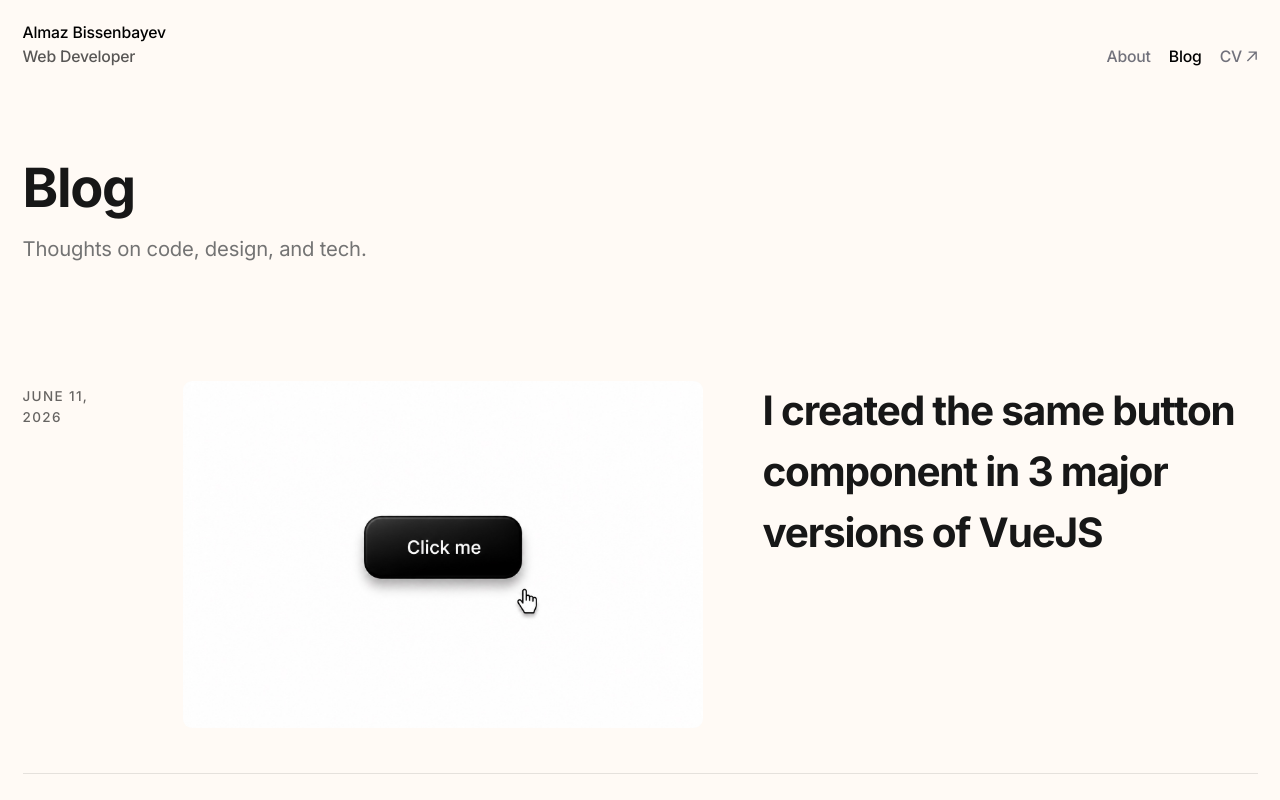
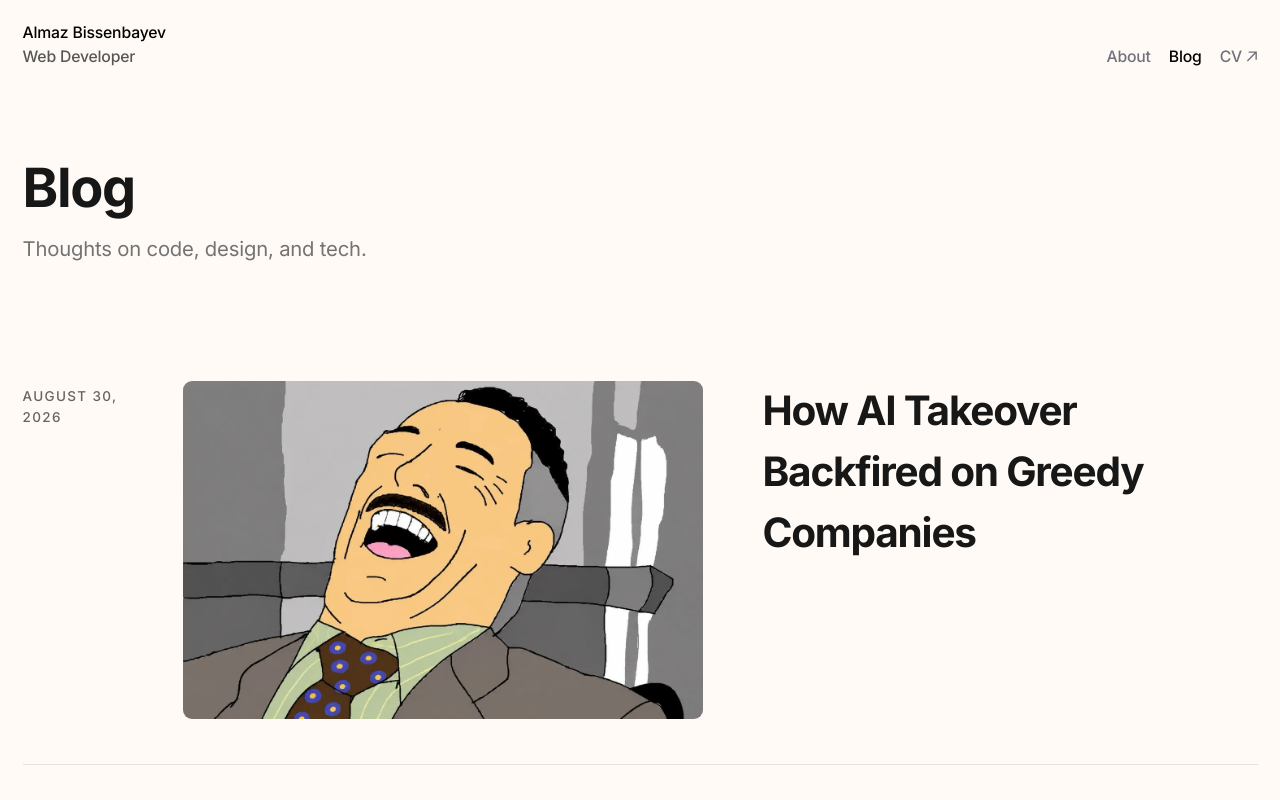
Before and after one commit to almazbisenbaev/almaz, a Next.js app: page /posts in a window 1280 px wide. Shown: the top 800 px of the page. Built offline with nearby package versions, Linux system fonts and the light colour scheme.

Commit message:
Update blog

```diff
--- a/src/app/posts/page.jsx
+++ b/src/app/posts/page.jsx
@@ -44,11 +44,18 @@
 
             <div className="flex flex-col">
                 <BlogThumbnail
+                  title="How AI Takeover Backfired on Greedy Companies"
+                  date="August 30, 2026"
+                  link="https://medium.com/@almazbisenbaev/how-ai-takeover-backfired-on-greedy-companies-4d569c940e05"
+                  isExternal={true}
+                  thumbnail="/blog/how-ai-takeover-back.webp"
+                />
+                <BlogThumbnail
                   title="I created the same button component in 3 major versions of VueJS"
                   date="June 11, 2026"
                   link="/posts/vuejs-evolution"
                   isExternal={false}
-                  thumbnail="/images/article-vuejs-cover.jpg"
+                  thumbnail="/blog/article-vuejs-cover.jpg"
                 />
                 <BlogThumbnail
                   title="How to make your Elementor website win PageSpeed"
```
Also changed, not shown: public/blog/article-vuejs-cover.jpg (renamed from public/images/article-vuejs-cover.jpg), public/blog/how-ai-takeover-back.webp (added).
